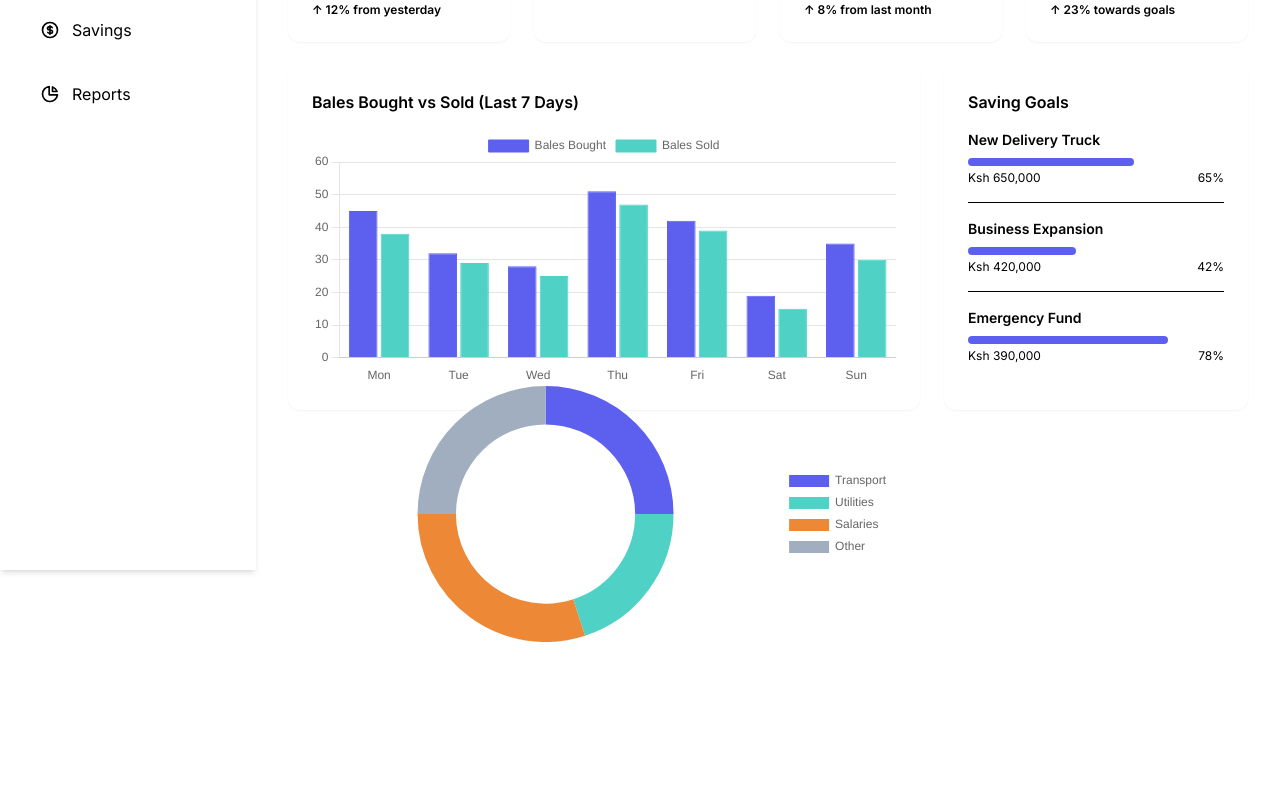
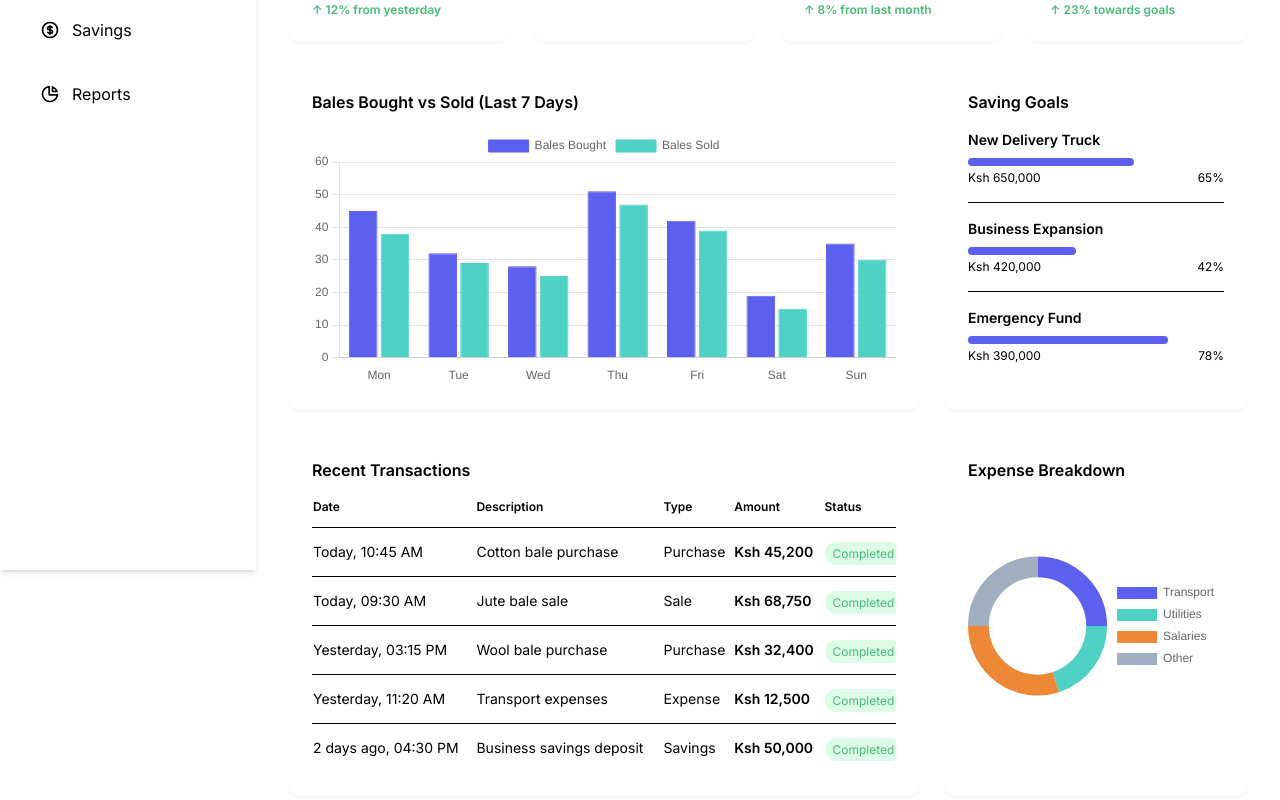
Before and after one commit to FaithMutua-code/bale-track-react, a React (Vite) app: page / in a window 1280 px wide. Shown: the part 230-1030 px from the top of the page. Before the commit the page ends 872 px from the top, so only its background shows below. Built offline with nearby package versions, Linux system fonts and the light colour scheme.

Commit message:
feat: add TransactionTable component and integrate it into Dashboard

```diff
--- a/src/Components/Dashboard.jsx
+++ b/src/Components/Dashboard.jsx
@@ -1,7 +1,7 @@
 import { useEffect, useRef} from 'react'
 import StatCard from './StatCard'
 import SavingsGoal from './SavingsGoal'
-
+import TransactionTable from './TransactionTable'
 import Chart from 'chart.js/auto'
 
 const Dashboard = () => {
@@ -162,7 +162,7 @@ const Dashboard = () => {
           </div>
            <div className="h-48 md:h-64">
            <canvas ref={balesChartRef} style={{ width: '400px', height: '300px' }} />
-<canvas ref={expensesChartRef} style={{ width: '400px', height: '300px' }} />
+
 
 
 
@@ -194,6 +194,27 @@ const Dashboard = () => {
   </div>
 </div>
       </div>
+           {/* Bottom Row */}
+      <div className="grid grid-cols-1 lg:grid-cols-3 gap-4 md:gap-6">
+        {/* Recent Transactions */}
+        <div className="bg-white rounded-xl shadow-sm p-4 md:p-6 lg:col-span-2">
+          <div className="flex justify-between items-center mb-4">
+            <h2 className="font-bold text-sm md:text-base">Recent Transactions</h2>
+          </div>
+
+          <TransactionTable />
+        </div>
+
+        {/* Expenses Chart */}
+        <div className="bg-white rounded-xl shadow-sm p-4 md:p-6">
+          <div className="flex justify-between items-center mb-4">
+            <h2 className="font-bold text-sm md:text-base">Expense Breakdown</h2>
+          </div>
+          <div className="h-48 md:h-64">
+          <canvas ref={expensesChartRef} style={{ width: '400px', height: '300px' }} />
+          </div>
+        </div>
+      </div>
     </>
   )
 }
--- a/src/Components/TransactionTable.jsx
+++ b/src/Components/TransactionTable.jsx
@@ -1,8 +1,73 @@
 import React from 'react'
 
 const TransactionTable = () => {
+  const transactions = [
+    {
+      date: 'Today, 10:45 AM',
+      description: 'Cotton bale purchase',
+      type: 'Purchase',
+      amount: 'Ksh 45,200',
+      status: 'Completed'
+    },
+    {
+      date: 'Today, 09:30 AM',
+      description: 'Jute bale sale',
+      type: 'Sale',
+      amount: 'Ksh 68,750',
+      status: 'Completed'
+    },
+    {
+      date: 'Yesterday, 03:15 PM',
+      description: 'Wool bale purchase',
+      type: 'Purchase',
+      amount: 'Ksh 32,400',
+      status: 'Completed'
+    },
+    {
+      date: 'Yesterday, 11:20 AM',
+      description: 'Transport expenses',
+      type: 'Expense',
+      amount: 'Ksh 12,500',
+      status: 'Completed'
+    },
+    {
+      date: '2 days ago, 04:30 PM',
+      description: 'Business savings deposit',
+      type: 'Savings',
+      amount: 'Ksh 50,000',
+      status: 'Completed'
+    }
+  ]
+
   return (
-    <div>TransactionTable</div>
+    <div className="overflow-x-auto">
+      <table className="w-full min-w-[600px]">
+        <thead>
+          <tr className="text-left text-xs text-gray-500 border-b border-gray-100">
+            <th className="pb-3 font-semibold">Date</th>
+            <th className="pb-3 font-semibold">Description</th>
+            <th className="pb-3 font-semibold">Type</th>
+            <th className="pb-3 font-semibold">Amount</th>
+            <th className="pb-3 font-semibold">Status</th>
+          </tr>
+        </thead>
+        <tbody className="divide-y divide-gray-100">
+          {transactions.map((transaction, index) => (
+            <tr key={index}>
+              <td className="py-3 text-xs md:text-sm">{transaction.date}</td>
+              <td className="py-3 text-xs md:text-sm">{transaction.description}</td>
+              <td className="py-3 text-xs md:text-sm">{transaction.type}</td>
+              <td className="py-3 text-xs md:text-sm font-bold">{transaction.amount}</td>
+              <td className="py-3">
+                <span className="px-2 py-1 text-xs rounded-full bg-green-100 text-success">
+                  {transaction.status}
+                </span>
+              </td>
+            </tr>
+          ))}
+        </tbody>
+      </table>
+    </div>
   )
 }
 
```
